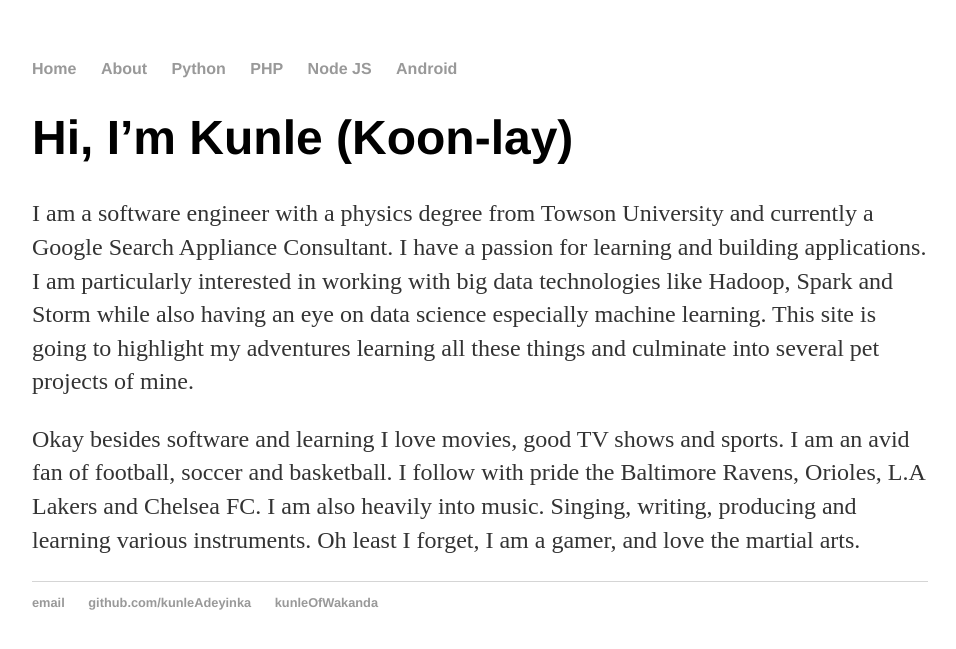
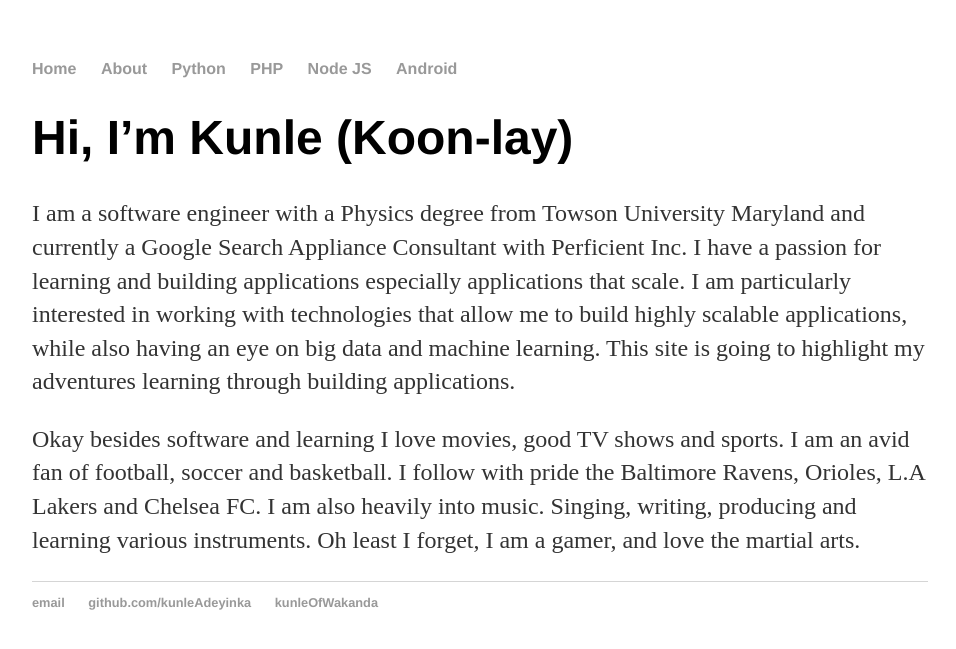
Before and after one commit to kunleAdeyinka/kunleAdeyinka.github.io, a Jekyll site: the page built from about/index.html, in a window 1280 px wide. Shown: the top 649 px of the page, without its empty margins (160-1116 px from the left). Built offline with Jekyll 4.4.1, drawn with Linux system fonts in a browser that asks for light colours; Markdown is read by kramdown in place of the engine named in the settings.

Commit message:
updated and added changes to text of about me page

```diff
--- a/about/index.html
+++ b/about/index.html
@@ -4,10 +4,10 @@ title: About Kunle Adeyinka, About
 ---
 <div class="blurb">
 	<h1>Hi, I’m Kunle (Koon-lay)</h1>
-	<p>I am a software engineer with a physics degree from Towson University and currently a Google Search Appliance Consultant.
-	   I have a passion for learning and building applications. I am particularly interested in working with big data technologies
-	   like Hadoop, Spark and Storm while also having an eye on data science especially machine learning. This site is going to
-	   highlight my adventures learning all these things and culminate into several pet projects of mine.</p>
+	<p>I am a software engineer with a Physics degree from Towson University Maryland and currently a Google Search Appliance Consultant with Perficient Inc.
+	   I have a passion for learning and building applications especially applications that scale. I am particularly interested in working with technologies
+	   that allow me to build highly scalable applications, while also having an eye on big data and machine learning. This site is going to
+	   highlight my adventures learning through building applications.</p>
 
 	<p>
 	 Okay besides software and learning I love movies, good TV shows and sports. I am an avid fan of football, soccer and basketball.
```
